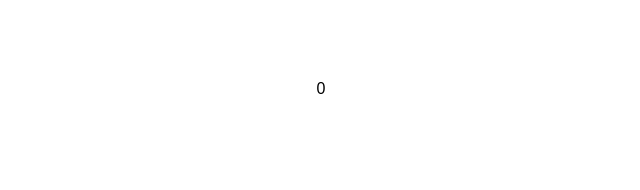
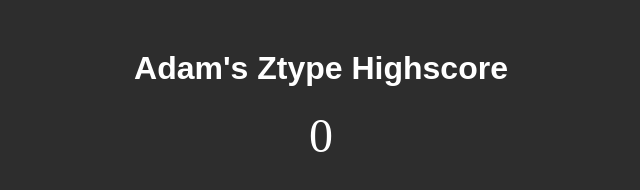
Before and after one commit to IshikDeveloper/ztypecount, a plain HTML site: page index.html in a window 1280 px wide. Shown: the whole page, without its empty margins (319-959 px from the left). Drawn offline with Linux system fonts and the light colour scheme.

Commit message:
blahahahaha

```diff
--- a/index.html
+++ b/index.html
@@ -5,8 +5,8 @@
     <meta name="viewport" content="width=device-width, initial-scale=1.0">
     <title>ADAMS ZTYPE HIGH SCORE</title>
     <style>
-        body { font-family: 'Poppins', sans-serif; text-align: center; margin-top: 50px, background-color: rgb(45, 45, 45); }
-        .count { font-size: 3em, color: white, font-family : 'Poppins';}
+        body { font-family: 'Poppins', sans-serif; text-align: center; margin-top: 50px; background-color: rgb(45, 45, 45); }
+        .count { font-size: 3em; color: white; font-family : 'Poppins';}
         .text { color: white; }
     </style>
 </head>
```
